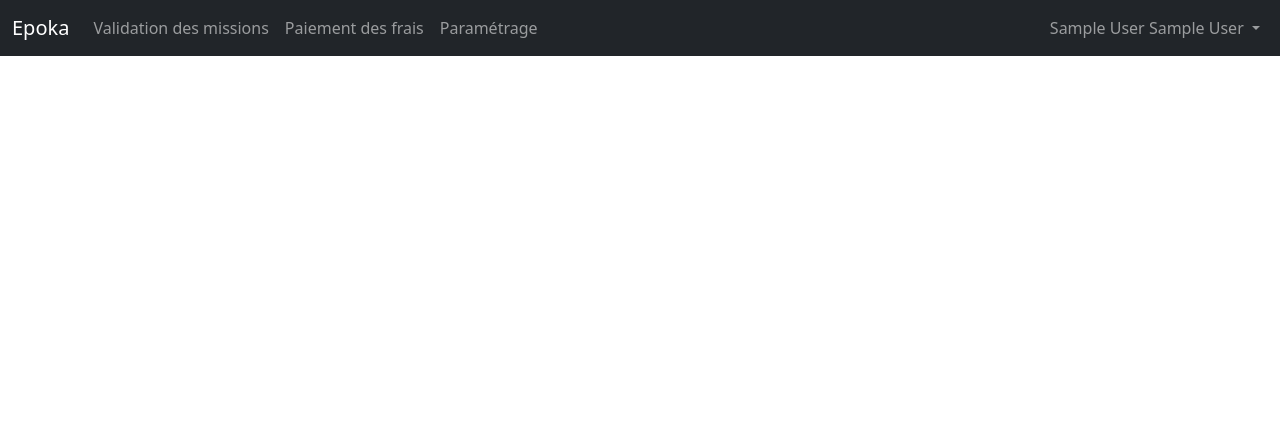
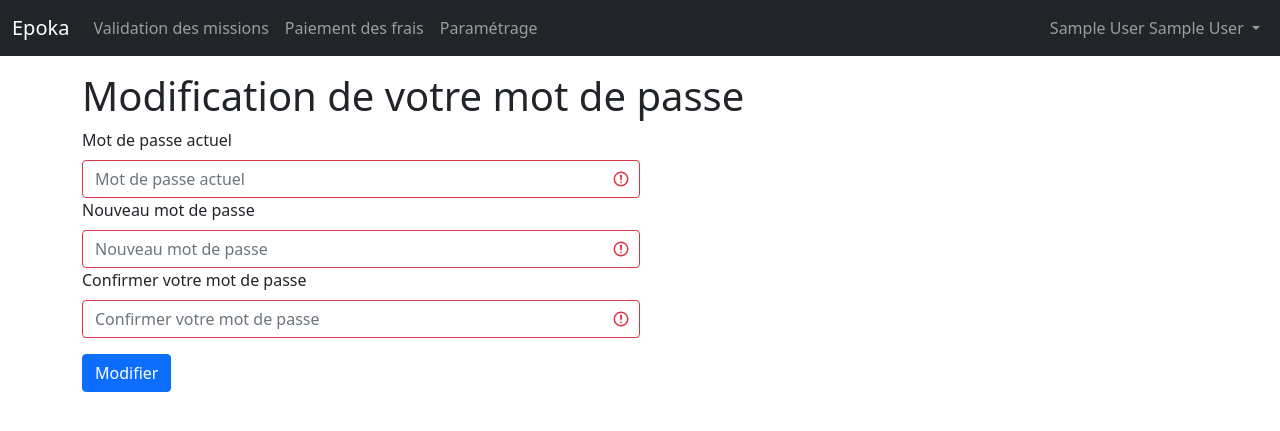
Before and after one commit to zarwax90/epoka, a PHP site: page /epoka/page_php/editMdp.php in a window 1280 px wide. Shown: the top 431 px of the page. Run offline with PHP 8.4, Linux system fonts and the light colour scheme; the visitor is signed in with stand-in values (Sample User, id 1).

Commit message:
Update editMdp.php

```diff
--- a/page_php/editMdp.php
+++ b/page_php/editMdp.php
@@ -3,15 +3,37 @@
 
 <head>
     <meta charset="UTF-8">
-    <meta http-equiv="X-UA-Compatible" content="IE=edge">
     <meta name="viewport" content="width=device-width, initial-scale=1.0">
     <link rel="shortcut icon" href="../images/dragon.png" />
-    <title>Document</title>
+    <title>Présentation</title>
 </head>
 
 <body>
-    <?php include("../navbar.php"); ?>
+    <?php include("../navbar.php");
+    if (isset($_SESSION['id'])) {
+    ?>
 
+        <div class="container my-3">
+            <h1>Modification de votre mot de passe</h1>
+            <form method="POST" action="../php/editMdp.php" class="was-validated">
+                <div class="col-md-6">
+                    <label for="inputPassword" class="form-label">Mot de passe actuel</label>
+                    <input type="password" class="form-control" id="inputPassword" name="mdp" placeholder="Mot de passe actuel" required>
+                </div>
+                <div class="col-md-6">
+                    <label for="inputNewPassword" class="form-label">Nouveau mot de passe</label>
+                    <input type="password" class="form-control" id="inputNewPassword" name="newMdp" placeholder="Nouveau mot de passe" required>
+                </div>
+                <div class="col-md-6">
+                    <label for="inputNewPassword2" class="form-label">Confirmer votre mot de passe</label>
+                    <input type="password" class="form-control" id="inputNewPassword2" name="newMdp2" placeholder="Confirmer votre mot de passe" required>
+                </div>
+                <button type="submit" class="btn btn-primary my-3">Modifier</button>
+            </form>
+        </div>
+    <?php } else {
+        echo "Vous n'êtes pas connecté !";
+    } ?>
 </body>
 
 </html>
```
